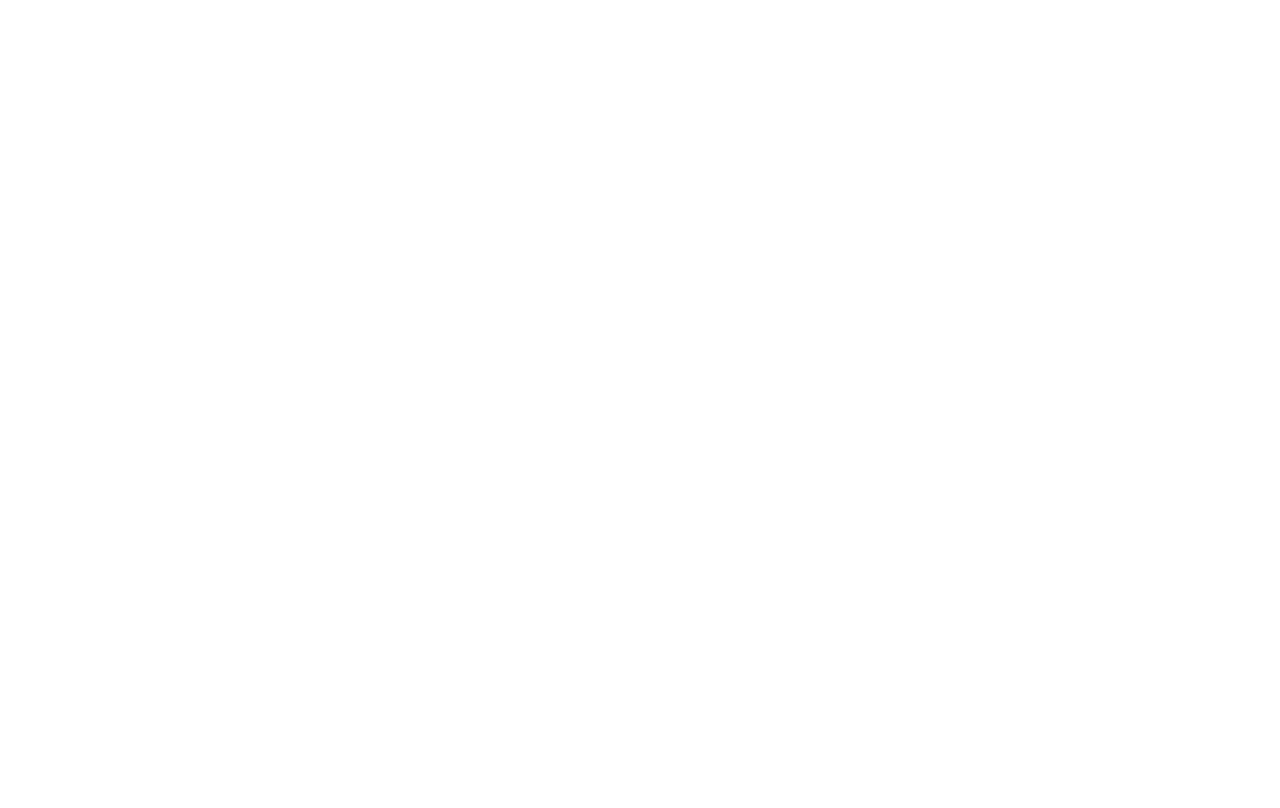
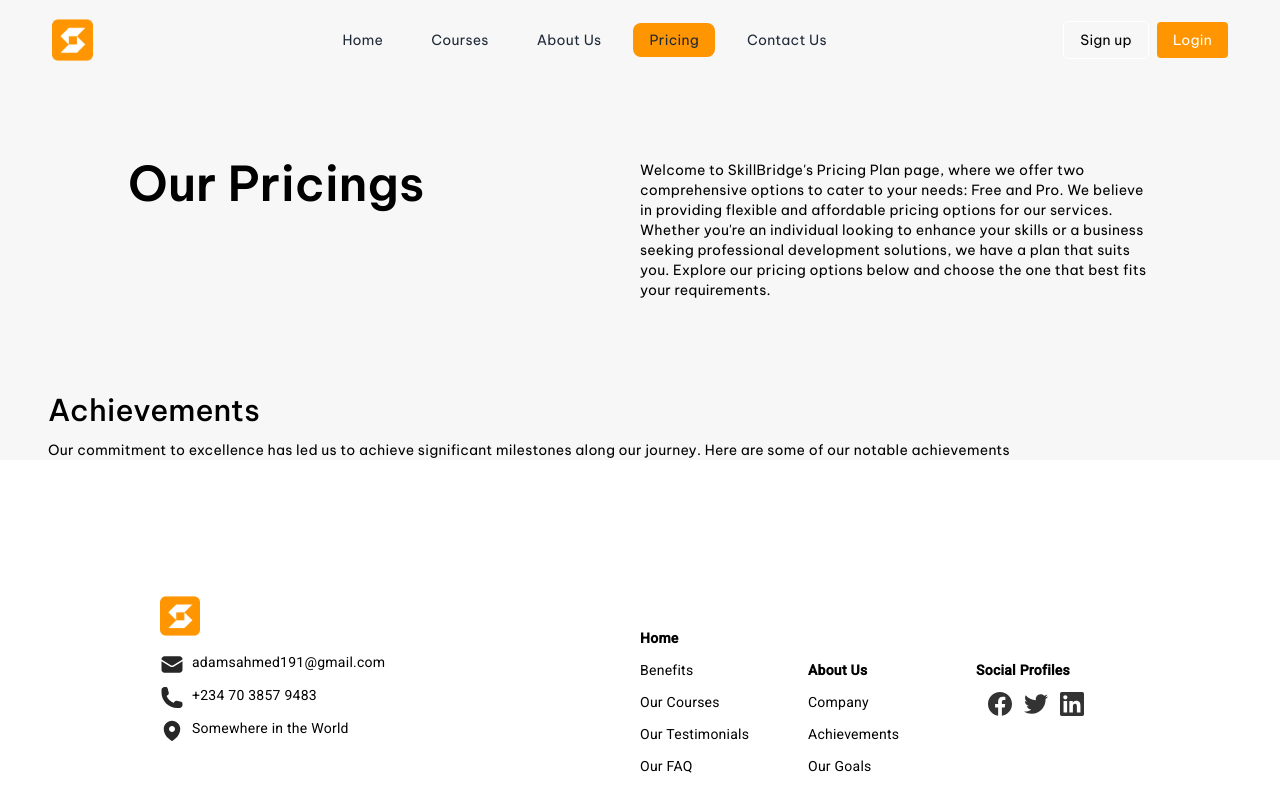
Before and after one commit to Harmedino/online-learning-platform, an Angular app: page /pricing in a window 1280 px wide. Before the commit this address led to /. Built offline with nearby package versions, Linux system fonts and the light colour scheme.

Commit message:
pricing route updated

```diff
--- a/src/app/app.routes.ts
+++ b/src/app/app.routes.ts
@@ -2,9 +2,11 @@
 import { HomeComponent } from './home/home/home.component';
 import { CoursePageComponent } from './course-page/course-page.component';
 import { AboutUsComponent } from './about-us/about-us.component';
+import { PricingpageComponent } from './pricingpage/pricingpage.component';
 
 export const routes: Routes = [
   { path: '', component: HomeComponent },
   { path: "courses", component: CoursePageComponent },
-  {path:"about-us", component: AboutUsComponent}
+  { path: "about-us", component: AboutUsComponent },
+  {path:'pricing', component: PricingpageComponent}
 ];
--- a/src/app/home/navigationbar/navigationbar.component.html
+++ b/src/app/home/navigationbar/navigationbar.component.html
@@ -17,7 +17,7 @@
       <a routerLink="/about-us" class="text-gray-800  cursor-pointer  px-4 py-2 rounded-lg  transition" routerLinkActive="bg-ornge50">About Us</a>
     </li>
     <li>
-      <a routerLink="#" class="text-gray-800  cursor-pointer  px-4 py-2 rounded-lg  transition" routerLinkActive="bg-ornge50">Pricing</a>
+      <a routerLink="/pricing" class="text-gray-800  cursor-pointer  px-4 py-2 rounded-lg  transition" routerLinkActive="bg-ornge50">Pricing</a>
     </li>
     <li>
       <a routerLink="#" class="text-gray-800  cursor-pointer  px-4 py-2 rounded-lg  transition" routerLinkActive="bg-ornge50">Contact Us</a>
@@ -52,10 +52,10 @@
     *ngIf="mobileMenuOpen"
   >
     <ul class="flex flex-col items-center space-y-8">
-      <li><a routerLink="#">Home</a></li>
-      <li><a routerLink="#">Courses</a></li>
-      <li><a routerLink="#">About Us</a></li>
-      <li><a routerLink="#">Pricing</a></li>
+      <li><a routerLink="/">Home</a></li>
+      <li><a routerLink="/courses">Courses</a></li>
+      <li><a routerLink="/about-us">About Us</a></li>
+      <li><a routerLink="/pricing">Pricing</a></li>
       <li><a routerLink="#">Contact Us</a></li>
     </ul>
   </div>
--- a/src/app/pricingpage/pricingpage.component.html
+++ b/src/app/pricingpage/pricingpage.component.html
@@ -3,10 +3,10 @@
   <app-navigationbar></app-navigationbar>
   <div class=" p-4 md:p-20 flex md:flex-row flex-col">
     <p class="font-semibold text-3xl lg:text-5xl w-full md:w-1/2">
-      About Skillbridge
+      Our Pricings
     </p>
 
-    <p class=" w-full md:w-1/2">Welcome to our platform, where we are passionate about empowering individuals to master the world of design and development. We offer a wide range of online courses designed to equip learners with the skills and knowledge needed to succeed in the ever-evolving digital landscape.</p>
+    <p class=" w-full md:w-1/2">Welcome to SkillBridge's Pricing Plan page, where we offer two comprehensive options to cater to your needs: Free and Pro. We believe in providing flexible and affordable pricing options for our services. Whether you're an individual looking to enhance your skills or a business seeking professional development solutions, we have a plan that suits you. Explore our pricing options below and choose the one that best fits your requirements.</p>
   </div>
 
   <div class="space-y-14">
--- a/src/app/pricingpage/pricingpage.component.ts
+++ b/src/app/pricingpage/pricingpage.component.ts
@@ -1,10 +1,14 @@
 import { Component } from '@angular/core';
 import { CommonModule } from '@angular/common';
+import { FooterComponent } from '../home/footer/footer.component';
+import { NavigationbarComponent } from '../home/navigationbar/navigationbar.component';
 
 @Component({
   selector: 'app-pricingpage',
   standalone: true,
-  imports: [CommonModule],
+  imports: [CommonModule,
+    FooterComponent,
+  NavigationbarComponent],
   templateUrl: './pricingpage.component.html',
   styleUrl: './pricingpage.component.css'
 })
```
